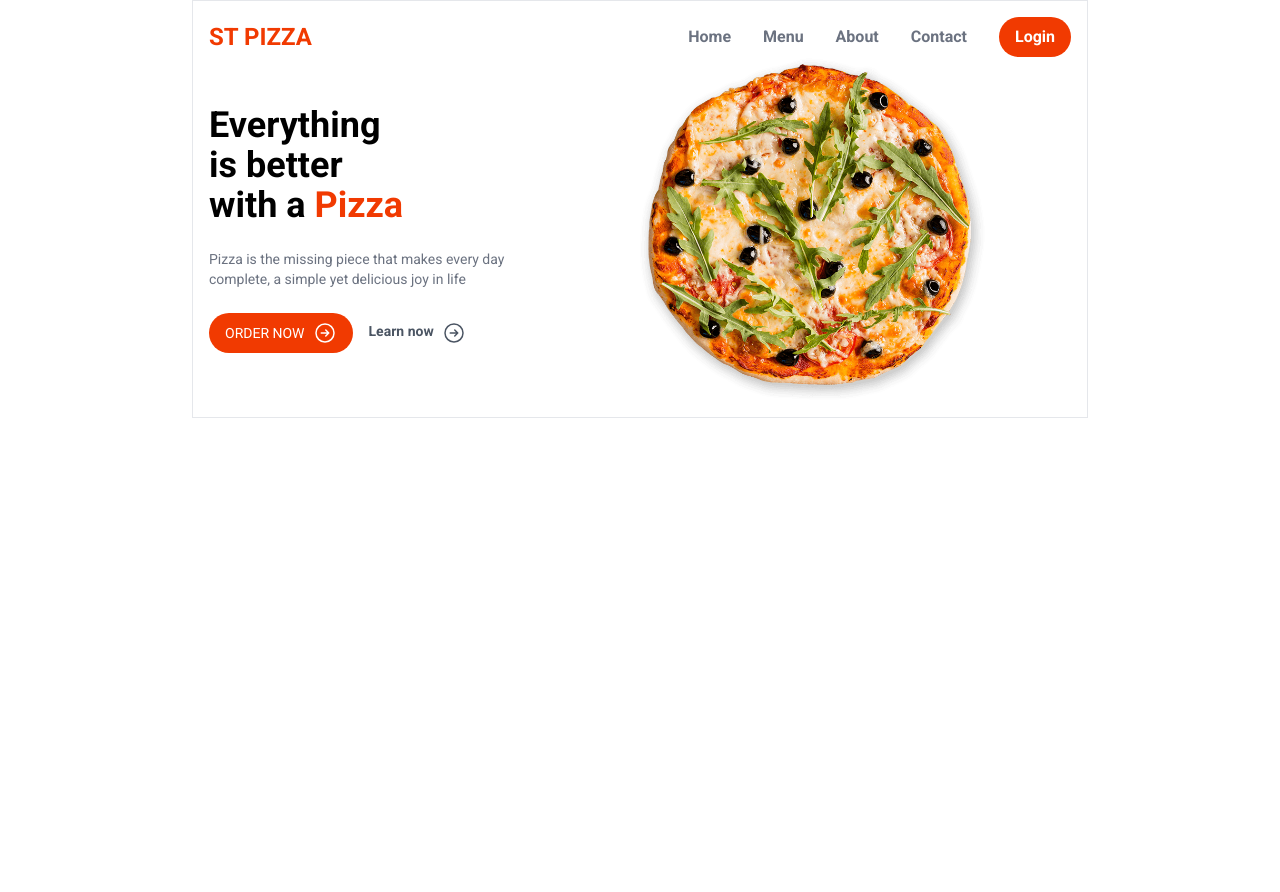
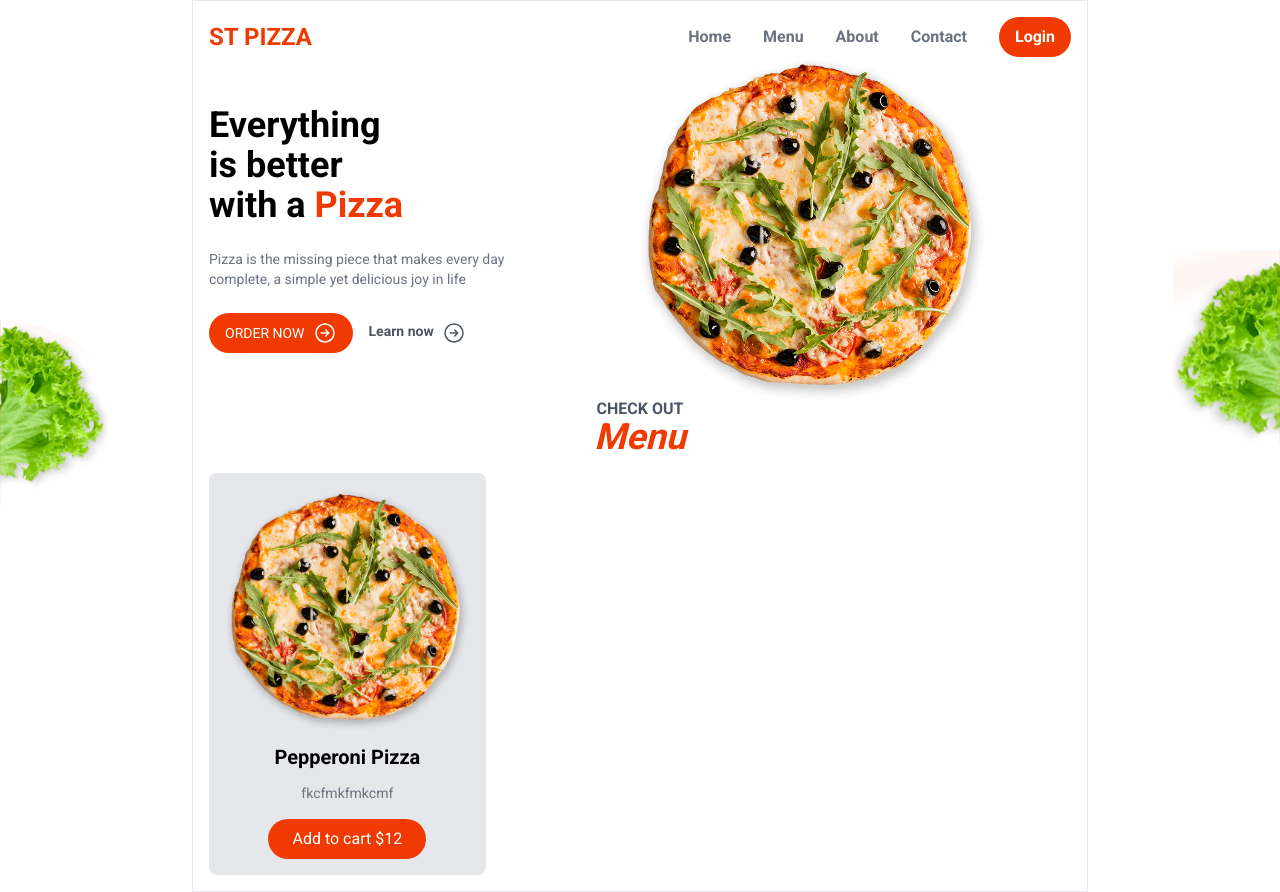
Before and after one commit to bloodyrainday/food-ordering-app, a Next.js app: page / in a window 1280 px wide. Before the commit the page ends 800 px from the top, so only its background shows below. Built offline with nearby package versions, Linux system fonts and the light colour scheme.

Commit message:
feat: add HomeMenu and MenuItem components

```diff
--- a/src/app/page.js
+++ b/src/app/page.js
@@ -1,11 +1,13 @@
 import Header from "@/components/layout/Header";
 import Hero from "@/components/layout/Hero";
+import HomeMenu from "@/components/layout/HomeMenu";
 
 export default function Home() {
   return (
     <>
       <Header />
       <Hero />
+      <HomeMenu />
     </>
   );
 }
--- a/src/components/layout/Hero.js
+++ b/src/components/layout/Hero.js
@@ -26,7 +26,7 @@ const Hero = () => {
         </div>
       </div>
 
-      <div className="relative">
+      <div className="relative z-10">
         <Image
           src={pizzaImage}
           alt={"pizza-img"}
--- /dev/null
+++ b/src/components/layout/HomeMenu.js
@@ -0,0 +1,34 @@
+import Image from "next/image";
+import React from "react";
+
+import SaladImage from "../../assets/salad.png";
+import SaladImage2 from "../../assets/salad2.png";
+
+import MenuItem from "../menu/MenuItem";
+
+const HomeMenu = () => {
+  return (
+    <section>
+      <div>
+        <div className="h-48 w-48 absolute left-0 top-80 -z-10">
+          <Image src={SaladImage} alt={"salad-img"} />
+        </div>
+
+        <div className="flex justify-end h-48 w-48 absolute right-0 top-[250px] z-0">
+          <Image src={SaladImage2} alt={"salad-img"} />
+        </div>
+      </div>
+
+      <div className="text-center mb-4">
+        <h3 className="leading-4 text-gray-600 uppercase font-semibold">
+          Check Out
+        </h3>
+        <h2 className="text-primary font-bold text-4xl italic">Menu</h2>
+      </div>
+
+      <MenuItem />
+    </section>
+  );
+};
+
+export default HomeMenu;
--- /dev/null
+++ b/src/components/menu/MenuItem.js
@@ -0,0 +1,21 @@
+import React from "react";
+import Image from "next/image";
+
+import pizzaImage from "../../assets/pizza.png";
+
+const MenuItem = () => {
+  return (
+    <div className="grid grid-cols-3 gap-4">
+      <div className="bg-gray-200 p-4 rounded-lg text-center hover:bg-white">
+        <Image src={pizzaImage} alt="pizza-item" />
+        <h4 className="text-xl font-semibold my-3">Pepperoni Pizza</h4>
+        <p className="text-gray-500 text-sm mb-4">fkcfmkfmkcmf</p>
+        <button className="bg-primary text-white rounded-full px-6 py-2">
+          Add to cart $12
+        </button>
+      </div>
+    </div>
+  );
+};
+
+export default MenuItem;
```
